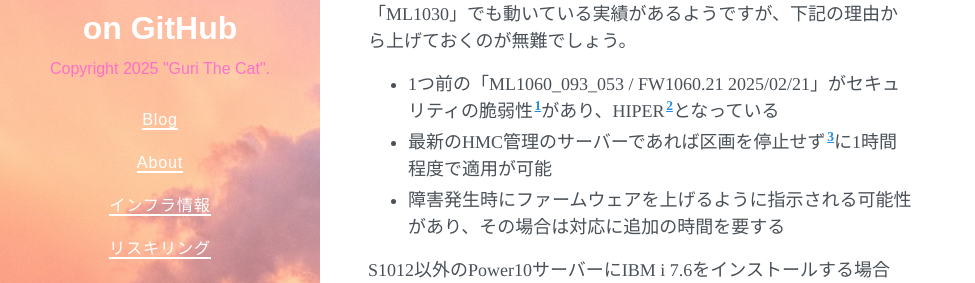
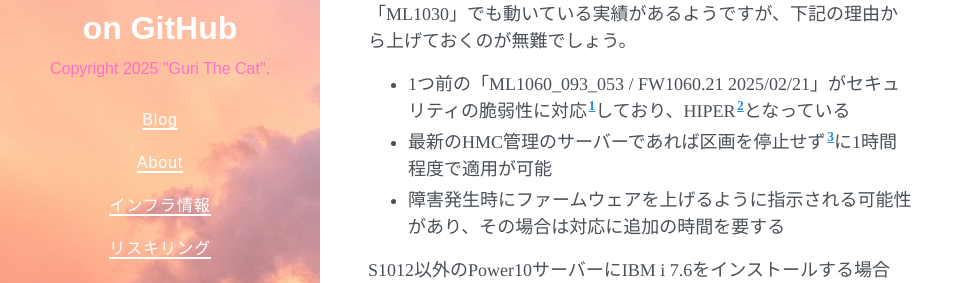
Before and after one commit to GuriCat/GuriPages, a Jekyll site: the page built from _posts/2025-05-11-IBM_i_7.6の前提ファームウェア.markdown, in a window 1280 px wide and 900 px high. Shown: the part 351-634 px from the top of the window, without its empty margins (0-975 px from the left). Built offline with Jekyll 4.4.1, drawn with Linux system fonts in a browser that asks for light colours; nearby versions of some CDN libraries; a script that is not in the unit is left out.

Commit message:
Update 2025-05-11-IBM_i_7.6の前提ファームウェア.markdown

```diff
--- a/_posts/2025-05-11-IBM_i_7.6の前提ファームウェア.markdown
+++ b/_posts/2025-05-11-IBM_i_7.6の前提ファームウェア.markdown
@@ -10,7 +10,7 @@
 
 技術情報の[「IBM i 7.6 - Base Enhancements」](https://www.ibm.com/support/pages/ibm-i-76-base-enhancements){:target="_blank"}や[アナウンスメント・レター](https://www.ibm.com/docs/en/announcements/i-76-release){:target="_blank"}には「FW1060」としか記載されていません。古い「ML1030」でも動いている実績があるようですが、下記の理由から上げておくのが無難でしょう。
 
-- 1つ前の「ML1060_093_053 / FW1060.21 2025/02/21」がセキュリティの脆弱性[^1]があり、HIPER[^2]となっている
+- 1つ前の「ML1060_093_053 / FW1060.21 2025/02/21」がセキュリティの脆弱性に対応[^1]しており、HIPER[^2]となっている
 - 最新のHMC管理のサーバーであれば区画を停止せず[^3]に1時間程度で適用が可能
 - 障害発生時にファームウェアを上げるように指示される可能性があり、その場合は対応に追加の時間を要する
 
```
